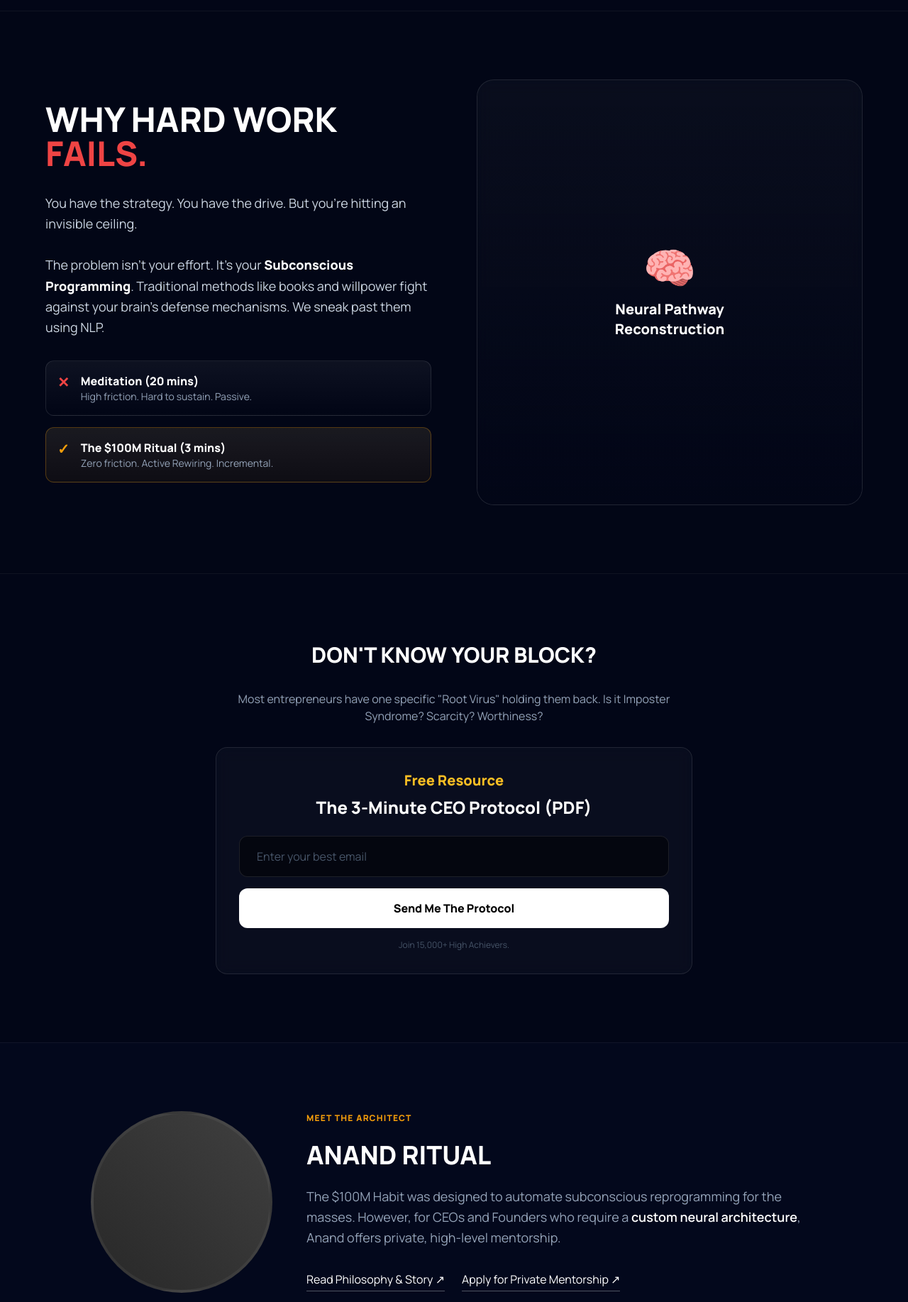
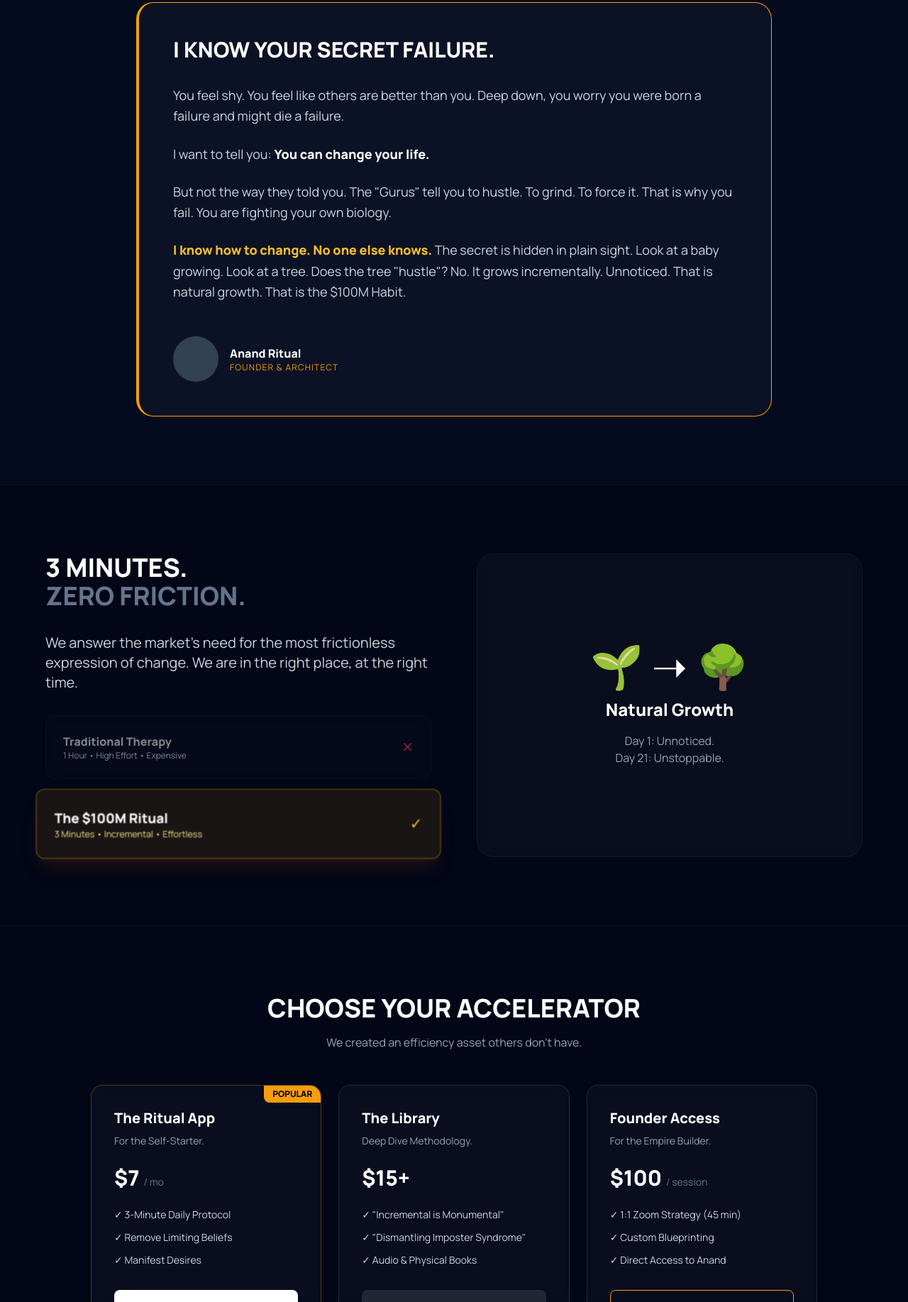
Before and after one commit to anandritual/100m-habit-website, a plain HTML site: page index.html in a window 1280 px wide. Shown: the part 965-2800 px from the top of the page at 71% size. Drawn offline with nearby package versions, Linux system fonts and the light colour scheme.

Commit message:
Update index.html with new title and content

```diff
--- a/index.html
+++ b/index.html
@@ -3,178 +3,217 @@
 <head>
     <meta charset="UTF-8">
     <meta name="viewport" content="width=device-width, initial-scale=1.0">
-    <title>The $100M Habit | Reprogram Your Subconscious in 3 Minutes</title>
-    <meta name="description" content="The first neuroscience-based app to dismantle limiting beliefs and manifest success. Stop fighting willpower. Start rewiring.">
-    <meta name="keywords" content="subconscious reprogramming, nlp app, habit tracker, entrepreneur mindset, imposter syndrome, anand ritual">
-
+    <title>The $100M Habit | The Incremental Breakthrough</title>
+    <meta name="description" content="Stop following the sheep. Change is incremental. Use the 3-minute neuroscience ritual to dismantle limiting beliefs.">
     <script src="https://cdn.tailwindcss.com"></script>
-
     <link href="https://fonts.googleapis.com/css2?family=Manrope:wght@300;400;600;800&display=swap" rel="stylesheet">
-
     <style>
         body { font-family: 'Manrope', sans-serif; background-color: #020617; color: white; }
         .gold-text { background: linear-gradient(to right, #FDE68A, #D97706); -webkit-background-clip: text; -webkit-text-fill-color: transparent; }
         .glass { background: rgba(255, 255, 255, 0.03); backdrop-filter: blur(10px); border: 1px solid rgba(255, 255, 255, 0.05); }
         .glass-card { background: linear-gradient(180deg, rgba(255,255,255,0.05) 0%, rgba(255,255,255,0) 100%); border: 1px solid rgba(255,255,255,0.1); }
-        .glow-point { position: absolute; width: 300px; height: 300px; background: radial-gradient(circle, rgba(217,119,6,0.15) 0%, rgba(0,0,0,0) 70%); border-radius: 50%; pointer-events: none; }
+        .quote-mark { font-size: 8rem; line-height: 0; position: absolute; opacity: 0.1; color: #D97706; font-family: serif; }
     </style>
 </head>
 <body class="antialiased overflow-x-hidden selection:bg-amber-500 selection:text-black">
 
-    <nav class="fixed w-full z-50 top-0 left-0 border-b border-white/5 bg-[#020617]/80 backdrop-blur-md">
+    <nav class="fixed w-full z-50 top-0 left-0 border-b border-white/5 bg-[#020617]/90 backdrop-blur-md">
         <div class="max-w-7xl mx-auto px-6 h-20 flex items-center justify-between">
             <div class="flex items-center gap-3">
                 <div class="w-10 h-10 bg-gradient-to-br from-amber-400 to-amber-700 rounded-lg flex items-center justify-center font-bold text-black text-xl">$</div>
                 <span class="font-bold text-lg tracking-wide">$100M Habit</span>
             </div>
-
             <div class="hidden md:flex items-center gap-8 text-sm font-semibold text-gray-400">
-                <a href="#how-it-works" class="hover:text-white transition">The Ritual</a>
-                <a href="#science" class="hover:text-white transition">Science</a>
-                <a href="https://anandritual.com/library" target="_blank" class="flex items-center gap-1 hover:text-amber-400 transition group">
-                    Library
-                    <svg class="w-3 h-3 opacity-50 group-hover:opacity-100" fill="none" stroke="currentColor" viewBox="0 0 24 24"><path stroke-linecap="round" stroke-linejoin="round" stroke-width="2" d="M10 6H6a2 2 0 00-2 2v10a2 2 0 002 2h10a2 2 0 002-2v-4M14 4h6m0 0v6m0-6L10 14"></path></svg>
-                </a>
-                <a href="https://anandritual.com/coaching" target="_blank" class="flex items-center gap-1 hover:text-amber-400 transition group">
-                    Coaching
-                    <svg class="w-3 h-3 opacity-50 group-hover:opacity-100" fill="none" stroke="currentColor" viewBox="0 0 24 24"><path stroke-linecap="round" stroke-linejoin="round" stroke-width="2" d="M10 6H6a2 2 0 00-2 2v10a2 2 0 002 2h10a2 2 0 002-2v-4M14 4h6m0 0v6m0-6L10 14"></path></svg>
-                </a>
-                <a href="#download" class="px-5 py-2.5 bg-white text-black rounded-full hover:bg-amber-400 transition">Get the App</a>
+                <a href="#manifesto" class="hover:text-white transition">The Manifesto</a>
+                <a href="https://anandritual.com/coaching" target="_blank" class="hover:text-amber-400 transition">Founder Access</a>
+                <a href="#download" class="px-5 py-2.5 bg-white text-black rounded-full hover:bg-amber-400 transition">Start the Ritual</a>
             </div>
         </div>
     </nav>
 
-    <header class="relative pt-32 pb-20 md:pt-48 md:pb-32 px-4 text-center">
-        <div class="glow-point top-0 left-1/2 -translate-x-1/2"></div>
+    <header class="relative pt-32 pb-24 md:pt-48 md:pb-40 px-4 text-center overflow-hidden">
+        <div class="absolute top-0 left-1/2 -translate-x-1/2 w-full h-full opacity-20 pointer-events-none -z-10">
+            <div class="w-[800px] h-[800px] bg-amber-600/20 rounded-full blur-[120px] absolute top-[-200px] left-1/2 -translate-x-1/2"></div>
+        </div>
 
-        <div class="max-w-4xl mx-auto space-y-8 relative z-10">
-            <div class="inline-flex items-center gap-2 px-4 py-2 rounded-full glass border-amber-500/30 text-amber-300 text-xs font-bold tracking-widest uppercase mb-4 animate-fade-in-up">
+        <div class="max-w-5xl mx-auto space-y-8">
+            <div class="inline-flex items-center gap-2 px-4 py-2 rounded-full glass border-amber-500/30 text-amber-300 text-xs font-bold tracking-widest uppercase">
                 <span class="w-2 h-2 bg-amber-500 rounded-full animate-pulse"></span>
-                Version 2.0 Now Live
+                The New Paradigm
             </div>
 
             <h1 class="text-5xl md:text-8xl font-extrabold tracking-tight leading-none">
-                STOP TRYING HARD.<br>
-                <span class="gold-text">START REWIRING.</span>
+                INCREMENTAL IS<br>
+                <span class="gold-text">MONUMENTAL.</span>
             </h1>
 
-            <p class="text-lg md:text-2xl text-slate-400 max-w-2xl mx-auto leading-relaxed font-light">
-                Willpower is obsolete. Use this 3-minute neuroscience ritual to dismantle limiting beliefs and automate your success.
+            <p class="text-xl md:text-2xl text-slate-300 max-w-3xl mx-auto leading-relaxed font-light">
+                Everyone else follows the sheep. They force change with willpower. <br>
+                <span class="text-white font-semibold">We grow like nature intended.</span> Almost unnoticed. Until it's unstoppable.
             </p>
 
-            <div class="flex flex-col sm:flex-row gap-4 justify-center pt-8" id="download">
-                <a href="https://apps.apple.com/app/id6742055584" class="group relative px-8 py-4 bg-white text-slate-900 font-bold rounded-2xl transition hover:scale-[1.02] hover:bg-amber-50 flex items-center justify-center gap-3 shadow-lg shadow-amber-500/10">
-                    <svg class="w-6 h-6" fill="currentColor" viewBox="0 0 24 24"><path d="M18.71 19.5c-.83 1.24-1.71 2.45-3.05 2.47-1.34.03-1.77-.79-3.29-.79-1.53 0-2 .77-3.27.82-1.31.05-2.3-1.32-3.14-2.53C4.25 17 2.94 12.45 4.7 9.39c.87-1.52 2.43-2.48 4.12-2.5 1.29-.03 2.51.87 3.3.87.78 0 2.26-1.07 3.81-.91.65.03 2.47.26 3.64 1.98-.09.06-2.17 1.28-2.15 3.81.03 3.02 2.65 4.03 2.68 4.04-.03.07-.42 1.44-1.39 2.82M13 3.5c.54-.65.9-1.51.8-2.33-.81.03-1.79.54-2.34 1.21-.48.58-.9 1.54-.77 2.29.91.08 1.83-.51 2.31-1.17z"/></svg>
+            <div class="flex flex-col sm:flex-row gap-4 justify-center pt-10" id="download">
+                <a href="https://apps.apple.com/app/id6742055584" class="group relative px-8 py-4 bg-white text-slate-900 font-bold rounded-2xl transition hover:scale-[1.02] hover:bg-amber-50 flex items-center justify-center gap-3">
                     <div class="text-left">
-                        <div class="text-[10px] uppercase tracking-wider opacity-60 leading-none">Download on the</div>
+                        <div class="text-[10px] uppercase tracking-wider opacity-60 leading-none">Download on</div>
                         <div class="text-lg leading-none">App Store</div>
                     </div>
                 </a>
                 <a href="https://play.google.com/store/apps/details?id=com.anandritual.app" class="px-8 py-4 glass text-white font-semibold rounded-2xl transition hover:bg-white/10 flex items-center justify-center gap-3">
-                    <svg class="w-6 h-6" fill="currentColor" viewBox="0 0 24 24"><path d="M3,20.5V3.5C3,2.91,3.34,2.39,3.84,2.15L13.69,12L3.84,21.85C3.34,21.6,3,21.09,3,20.5M16.81,15.12L6.05,21.34L14.54,12.85L16.81,15.12M20.3,10.84L17.3,12.58L15.39,10.67L17.3,8.75L20.3,10.5C20.73,10.75,20.73,11.33,20.3,10.84M13.69,12L3.84,2.15L16.81,8.88L14.54,11.15L13.69,12Z"/></svg>
                     <div class="text-left">
                         <div class="text-[10px] uppercase tracking-wider opacity-60 leading-none">Get it on</div>
                         <div class="text-lg leading-none">Google Play</div>
                     </div>
                 </a>
             </div>
-            <p class="text-sm text-slate-500 pt-4">Start your first shift for free. No credit card required.</p>
         </div>
     </header>
 
-    <section id="science" class="py-24 px-4 bg-slate-950/50 border-y border-white/5 relative">
+    <section id="manifesto" class="py-24 px-4 bg-[#050B1E] relative">
+        <div class="max-w-4xl mx-auto">
+            <span class="quote-mark top-10 left-0">“</span>
+
+            <div class="glass p-8 md:p-12 rounded-3xl border-l-4 border-amber-500 space-y-8">
+                <h2 class="text-3xl font-bold text-white">I KNOW YOUR SECRET FAILURE.</h2>
+
+                <div class="space-y-6 text-lg text-slate-300 leading-relaxed">
+                    <p>
+                        You feel shy. You feel like others are better than you.
+                        Deep down, you worry you were born a failure and might die a failure.
+                    </p>
+                    <p>
+                        I want to tell you: <strong class="text-white">You can change your life.</strong>
+                    </p>
+                    <p>
+                        But not the way they told you. The "Gurus" tell you to hustle. To grind. To force it.
+                        That is why you fail. You are fighting your own biology.
+                    </p>
+                    <p>
+                        <strong class="text-amber-400">I know how to change. No one else knows.</strong>
+                        The secret is hidden in plain sight. Look at a baby growing. Look at a tree.
+                        Does the tree "hustle"? No. It grows incrementally. Unnoticed.
+                        That is natural growth. That is the $100M Habit.
+                    </p>
+                </div>
+
+                <div class="flex items-center gap-4 pt-4">
+                    <div class="w-16 h-16 rounded-full bg-slate-700 overflow-hidden">
+                        </div>
+                    <div>
+                        <div class="font-bold text-white">Anand Ritual</div>
+                        <div class="text-xs text-amber-500 uppercase tracking-widest">Founder & Architect</div>
+                    </div>
+                </div>
+            </div>
+        </div>
+    </section>
+
+    <section class="py-24 px-4 border-y border-white/5">
         <div class="max-w-6xl mx-auto grid md:grid-cols-2 gap-16 items-center">
             <div class="space-y-8">
-                <h2 class="text-4xl md:text-5xl font-bold">WHY HARD WORK <span class="text-red-500">FAILS.</span></h2>
-                <p class="text-slate-300 text-lg leading-relaxed">
-                    You have the strategy. You have the drive. But you’re hitting an invisible ceiling.
-                    <br><br>
-                    The problem isn't your effort. It's your <strong class="text-white">Subconscious Programming</strong>.
-                    Traditional methods like books and willpower fight against your brain's defense mechanisms.
-                    We sneak past them using NLP.
+                <h2 class="text-4xl font-bold">3 MINUTES.<br><span class="text-slate-500">ZERO FRICTION.</span></h2>
+                <p class="text-xl text-slate-300">
+                    We answer the market's need for the most frictionless expression of change.
+                    We are in the right place, at the right time.
                 </p>
 
                 <div class="space-y-4">
-                    <div class="p-4 glass-card rounded-xl flex items-start gap-4">
-                        <span class="text-red-500 font-bold text-xl">✕</span>
+                    <div class="p-6 glass rounded-xl flex items-center justify-between opacity-50">
                         <div>
-                            <h4 class="font-bold text-white">Meditation (20 mins)</h4>
-                            <p class="text-sm text-slate-400">High friction. Hard to sustain. Passive.</p>
+                            <h4 class="font-bold">Traditional Therapy</h4>
+                            <p class="text-xs">1 Hour • High Effort • Expensive</p>
                         </div>
+                        <span class="text-red-500 text-xl">✕</span>
                     </div>
-                    <div class="p-4 glass-card rounded-xl flex items-start gap-4 border-amber-500/30 bg-amber-500/5">
-                        <span class="text-amber-500 font-bold text-xl">✓</span>
+
+                    <div class="p-6 glass rounded-xl flex items-center justify-between border border-amber-500/50 bg-amber-500/10 scale-105 shadow-xl shadow-amber-900/20">
                         <div>
-                            <h4 class="font-bold text-white">The $100M Ritual (3 mins)</h4>
-                            <p class="text-sm text-slate-400">Zero friction. Active Rewiring. Incremental.</p>
+                            <h4 class="font-bold text-white text-lg">The $100M Ritual</h4>
+                            <p class="text-xs text-amber-200">3 Minutes • Incremental • Effortless</p>
                         </div>
+                        <span class="text-amber-400 text-xl">✓</span>
                     </div>
                 </div>
             </div>
-            <div class="relative h-[600px] w-full rounded-3xl overflow-hidden glass border border-white/10 flex items-center justify-center">
-                <div class="absolute inset-0 bg-gradient-to-t from-[#020617] to-transparent z-10"></div>
-                <div class="text-center z-20">
-                    <span class="text-6xl mb-4 block">🧠</span>
-                    <p class="font-bold text-xl">Neural Pathway<br>Reconstruction</p>
+
+            <div class="h-full min-h-[400px] glass rounded-3xl flex items-center justify-center text-center p-8">
+                <div class="space-y-4">
+                    <div class="text-6xl">🌱 ➝ 🌳</div>
+                    <h3 class="text-2xl font-bold">Natural Growth</h3>
+                    <p class="text-slate-400">
+                        Day 1: Unnoticed.<br>
+                        Day 21: Unstoppable.
+                    </p>
                 </div>
             </div>
         </div>
     </section>
 
     <section class="py-24 px-4 text-center">
-        <div class="max-w-2xl mx-auto space-y-8">
-            <h2 class="text-3xl font-bold">DON'T KNOW YOUR BLOCK?</h2>
-            <p class="text-slate-400">
-                Most entrepreneurs have one specific "Root Virus" holding them back.
-                Is it Imposter Syndrome? Scarcity? Worthiness?
-            </p>
+        <div class="max-w-5xl mx-auto space-y-12">
+            <div>
+                <h2 class="text-4xl font-bold mb-4">CHOOSE YOUR ACCELERATOR</h2>
+                <p class="text-slate-400">We created an efficiency asset others don't have.</p>
+            </div>
 
-            <div class="p-8 glass rounded-2xl border border-white/10">
-                <h3 class="text-xl font-bold text-amber-400 mb-2">Free Resource</h3>
-                <h4 class="text-2xl font-bold mb-6">The 3-Minute CEO Protocol (PDF)</h4>
+            <div class="grid md:grid-cols-3 gap-6 text-left">
 
-                <form onsubmit="event.preventDefault(); alert('We are connecting the email service now. Download the app to start immediately!');" class="space-y-4">
-                    <input type="email" placeholder="Enter your best email" class="w-full px-6 py-4 bg-black/50 border border-white/10 rounded-xl focus:border-amber-500 focus:outline-none text-white placeholder-slate-600 transition">
-                    <button type="submit" class="w-full py-4 bg-white text-black font-bold rounded-xl hover:bg-amber-400 transition">Send Me The Protocol</button>
-                </form>
-                <p class="text-xs text-slate-600 mt-4">Join 15,000+ High Achievers.</p>
+                <div class="p-8 glass rounded-2xl border border-amber-500/30 relative overflow-hidden group hover:border-amber-500 transition duration-300">
+                    <div class="absolute top-0 right-0 bg-amber-500 text-black text-xs font-bold px-3 py-1 rounded-bl-lg">POPULAR</div>
+                    <h3 class="text-xl font-bold text-white mb-2">The Ritual App</h3>
+                    <p class="text-sm text-slate-400 mb-6">For the Self-Starter.</p>
+                    <div class="text-3xl font-bold text-white mb-6">$7 <span class="text-sm font-normal text-slate-500">/ mo</span></div>
+                    <ul class="space-y-3 text-sm text-slate-300 mb-8">
+                        <li>✓ 3-Minute Daily Protocol</li>
+                        <li>✓ Remove Limiting Beliefs</li>
+                        <li>✓ Manifest Desires</li>
+                    </ul>
+                    <a href="#download" class="block w-full py-3 bg-white text-black text-center font-bold rounded-lg hover:bg-amber-400 transition">Download Now</a>
+                </div>
+
+                <div class="p-8 glass rounded-2xl border border-white/10 group hover:border-white/30 transition duration-300">
+                    <h3 class="text-xl font-bold text-white mb-2">The Library</h3>
+                    <p class="text-sm text-slate-400 mb-6">Deep Dive Methodology.</p>
+                    <div class="text-3xl font-bold text-white mb-6">$15+</div>
+                    <ul class="space-y-3 text-sm text-slate-300 mb-8">
+                        <li>✓ "Incremental is Monumental"</li>
+                        <li>✓ "Dismantling Imposter Syndrome"</li>
+                        <li>✓ Audio & Physical Books</li>
+                    </ul>
+                    <a href="https://anandritual.com/library" target="_blank" class="block w-full py-3 bg-white/10 text-white text-center font-bold rounded-lg hover:bg-white/20 transition">View on Amazon ↗</a>
+                </div>
+
+                <div class="p-8 glass rounded-2xl border border-white/10 group hover:border-amber-500/50 transition duration-300">
+                    <h3 class="text-xl font-bold text-white mb-2">Founder Access</h3>
+                    <p class="text-sm text-slate-400 mb-6">For the Empire Builder.</p>
+                    <div class="text-3xl font-bold text-white mb-6">$100 <span class="text-sm font-normal text-slate-500">/ session</span></div>
+                    <ul class="space-y-3 text-sm text-slate-300 mb-8">
+                        <li>✓ 1:1 Zoom Strategy (45 min)</li>
+                        <li>✓ Custom Blueprinting</li>
+                        <li>✓ Direct Access to Anand</li>
+                    </ul>
+                    <a href="https://anandritual.com/coaching" target="_blank" class="block w-full py-3 border border-amber-500 text-amber-500 text-center font-bold rounded-lg hover:bg-amber-500 hover:text-black transition">Apply for Coaching ↗</a>
+                </div>
+
             </div>
         </div>
     </section>
 
-    <section class="py-24 px-4 border-t border-white/5 bg-[#03081c]">
-        <div class="max-w-5xl mx-auto flex flex-col md:flex-row gap-12 items-center">
-            <div class="w-48 h-48 md:w-64 md:h-64 rounded-full bg-gradient-to-tr from-slate-800 to-slate-700 border-4 border-white/5 flex-shrink-0 grayscale hover:grayscale-0 transition duration-500 overflow-hidden">
-               </div>
+    <section class="py-24 px-4 bg-slate-950/50">
+        <div class="max-w-2xl mx-auto text-center space-y-8">
+            <h2 class="text-2xl font-bold text-amber-400">NOT READY TO COMMIT?</h2>
+            <h3 class="text-4xl font-bold text-white">Get the "3-Minute CEO Protocol"</h3>
+            <p class="text-slate-400">The exact morning checklist used to dismantle 'Fear of Failure' before 9 AM. One page. PDF.</p>
 
-            <div class="text-center md:text-left space-y-6">
-                <div class="text-amber-500 font-bold tracking-widest text-xs uppercase">Meet the Architect</div>
-                <h2 class="text-3xl md:text-4xl font-bold">ANAND RITUAL</h2>
-                <p class="text-slate-400 text-lg leading-relaxed">
-                    The $100M Habit was designed to automate subconscious reprogramming for the masses.
-                    However, for CEOs and Founders who require a <span class="text-white font-semibold">custom neural architecture</span>,
-                    Anand offers private, high-level mentorship.
-                </p>
-                <div class="flex flex-col md:flex-row gap-6 pt-2">
-                    <a href="https://anandritual.com/about" target="_blank" class="text-white border-b border-white/30 pb-1 hover:text-amber-400 hover:border-amber-400 transition">Read Philosophy & Story ↗</a>
-                    <a href="https://anandritual.com/coaching" target="_blank" class="text-white border-b border-white/30 pb-1 hover:text-amber-400 hover:border-amber-400 transition">Apply for Private Mentorship ↗</a>
-                </div>
-            </div>
+            <form onsubmit="event.preventDefault(); alert('Connecting...');" class="flex flex-col sm:flex-row gap-4 max-w-lg mx-auto">
+                <input type="email" placeholder="Enter your email" class="flex-1 px-6 py-4 bg-black/50 border border-white/10 rounded-xl focus:border-amber-500 focus:outline-none text-white">
+                <button class="px-8 py-4 bg-white text-black font-bold rounded-xl hover:bg-amber-400 transition">Send PDF</button>
+            </form>
         </div>
     </section>
 
     <footer class="py-12 text-center text-slate-600 text-sm border-t border-white/5">
-        <div class="flex justify-center gap-2 mb-4">
-            <span class="text-amber-500 font-bold">$100M Habit</span>
-            <span>by</span>
-            <span class="text-slate-400">Anand Ritual</span>
-        </div>
-        <p>&copy; 2025. All rights reserved.</p>
-        <div class="flex justify-center gap-6 mt-6">
-            <a href="#" class="hover:text-white transition">Instagram</a>
-            <a href="#" class="hover:text-white transition">TikTok</a>
-            <a href="mailto:support@anandritual.com" class="hover:text-white transition">Support</a>
-        </div>
+        <p>&copy; 2025 Anand Ritual. Innovation. Relationship. Convenience. Price.</p>
     </footer>
 
 </body>
```
